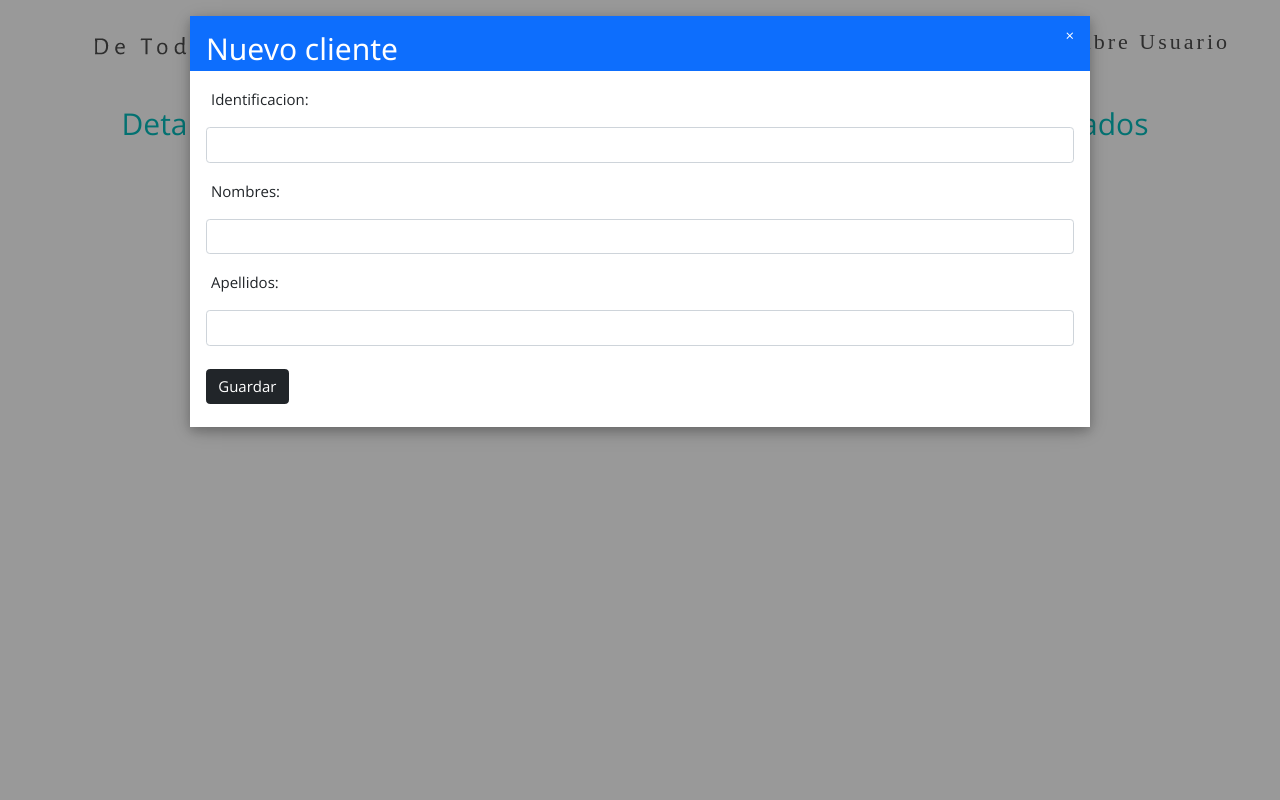
After one commit to LeinerViloria/detodosparatodos, a PHP site: page /html/manejar_clientes.php in a window 1280 px wide. The commit adds this page. Run offline with PHP 8.4, Linux system fonts and the light colour scheme.

Commit message:
Parte Leiner

```diff
--- a/contenidoHtml/cabecera_admin.php
+++ b/contenidoHtml/cabecera_admin.php
@@ -6,10 +6,12 @@
 	<title>De todos para todos</title>
 	<link href="https://fonts.googleapis.com/css?family=Open+Sans:400,600,700" rel="stylesheet">
 	<link href="https://cdn.jsdelivr.net/npm/bootstrap@5.1.1/dist/css/bootstrap.min.css" rel="stylesheet" integrity="sha384-F3w7mX95PdgyTmZZMECAngseQB83DfGTowi0iMjiWaeVhAn4FJkqJByhZMI3AhiU" crossorigin="anonymous">
+	<link rel="stylesheet" href="https://www.w3schools.com/w3css/4/w3.css">
 	<link rel="stylesheet" href="../css/normalize.css">
 	<link rel="stylesheet" href="../css/estilos.css">
 	<link rel="stylesheet" href="../css/registroVentas.css">
 	<link rel="stylesheet" href="../css/estilosCompraNueva.css">
+	<link rel="shortcut icon" href="../images/logo.PNG" type="image/x-icon">
 	<script src="../js/jquery-3.2.1.js"></script>
 	<script src="../js/script.js"></script>
 	 <!-- debajo esta el codigo que me permite poner iconos de font awesome (recuerda buscar otra api para eso) -->
@@ -19,18 +21,18 @@
 	<nav id="menu">
 		<!--Poner aqui un logo para la tienda-->
 		<div id="logo">
-			<a href="home.php"><img src="../images/logo.PNG" alt="De todos para todos" > </a>
+			<a href="./home.php"><img src="../images/logo.PNG" alt="De todos para todos" > </a>
 
 			<i class="fa fa-user-o" id="inicio"> Nombre Usuario</i>
 		</div>
 		<!-- Enlaces -->
 		<div class="justify-content-center" id="enlaces">
 				<ul>
-					<a href="ventas.php">Detalle de ventas</a>
-					<a href="registrarVenta.php">Registrar ventas</a>
-					<a href="compras.php">Comprar productos</a>
-					<a href="manejar_empleados.php">Empleados</a>
-					<a href="#">Registrar clientes</a>
+					<a href="./ventas.php">Detalle de ventas</a>
+					<a href="./registrarVenta.php">Registrar ventas</a>
+					<a href="./compras.php">Comprar productos</a>
+					<a href="./manejar_empleados.php">Empleados</a>
+					<a href="./manejar_clientes.php">Registrar clientes</a>
 				</ul>
 		</div>
 	</nav>
--- /dev/null
+++ b/contenidoHtml/modal.php
@@ -0,0 +1,144 @@
+<?php
+function modal_empleado(){
+?>
+<div class="w3-container">
+  <div id="id01" class="w3-modal" style="padding-top:16px">
+      <!--Contenido del modal-->
+    <div class="w3-modal-content w3-card-4 w3-animate-zoom">
+        <!--Cabecera del modal-->
+        <header class="w3-container w3-teal" style="background-color:#0e7a53!important">
+            <span onclick="document.getElementById('id01').style.display='none'"
+            class="w3-button w3-display-topright">&times;</span>
+            <h2 class="modal-title" id="exampleModalLabel">Nuevo empleado</h2>
+        </header>
+
+        <!--Formulario-->
+        <form action="#" method="post" id="formEmpleados">
+        <div class="w3-container">
+            <!--Cada input esta en un grupo-->
+            <div class="form-group">
+                <label for="id" class="col-form-label">Identificacion: </label>
+                <input type="text" name="id" id="id" class="form-control" required="required">
+            </div>
+            <div class="form-group">
+                <label for="nombres" class="col-form-label">Nombres: </label>
+                <input type="text" name="nombres" id="nombres" class="form-control" required="required" pattern="[a-z ]+">
+            </div>
+            <div class="form-group">
+                <label for="apellidos" class="col-form-label">Apellidos: </label>
+                <input type="text" name="apellidos" id="apellidos" class="form-control" required="required" pattern="[a-z ]+">
+            </div>
+            <div class="form-group">
+                <label for="telefono" class="col-form-label">Telefono: </label>
+                <input type="tel" name="telefono" id="telefono" class="form-control" pattern="[0-9]+" minlenght="8">
+            </div>
+            <div class="form-group">
+                <label for="email" class="col-form-label">Email: </label>
+                <input type="email" name="email" id="email" class="form-control" required="required">
+            </div>
+            <div class="form-group">
+                <label for="pass" class="col-form-label">Contraseña: </label>
+                <input type="password" name="pass" id="pass" class="form-control" required="required" minlenght="6">
+            </div>
+        </div>
+        <br>
+        <footer class="w3-container w3-white" style="align-items:right;">
+            <button type="submit" id="btn-guardar" class="btn btn-dark">Guardar</button>
+        </footer>
+        </form>
+        <br>
+    </div>
+  </div>
+</div>
+
+<div class="w3-container">
+  <div id="id02" class="w3-modal" style="padding-top:16px">
+      <!--Contenido del modal-->
+    <div class="w3-modal-content w3-card-4 w3-animate-zoom">
+        <!--Cabecera del modal-->
+        <header class="w3-container w3-teal" style="background-color:#0d6efd!important">
+            <span onclick="document.getElementById('id02').style.display='none'"
+            class="w3-button w3-display-topright">&times;</span>
+            <h2 class="modal-title" id="exampleModalLabel">Actualizar informacion de empleado</h2>
+        </header>
+
+        <!--Formulario-->
+        <form action="#" method="post" id="formEmpleados">
+        <div class="w3-container">
+            <!--Cada input esta en un grupo-->
+            <div class="form-group">
+                <label for="id" class="col-form-label">Identificacion: </label>
+                <input type="text" name="id" id="id_existente" class="form-control" required="required" readonly>
+            </div>
+            <div class="form-group">
+                <label for="nombres" class="col-form-label">Nombres: </label>
+                <input type="text" name="nombres" id="nombres" class="form-control" required="required" pattern="[a-z ]+">
+            </div>
+            <div class="form-group">
+                <label for="apellidos" class="col-form-label">Apellidos: </label>
+                <input type="text" name="apellidos" id="apellidos" class="form-control" required="required" pattern="[a-z ]+">
+            </div>
+            <div class="form-group">
+                <label for="telefono" class="col-form-label">Telefono: </label>
+                <input type="tel" name="telefono" id="telefono" class="form-control" pattern="[0-9]+" minlenght="8">
+            </div>
+            <div class="form-group">
+                <label for="email" class="col-form-label">Email: </label>
+                <input type="email" name="email" id="email" class="form-control" required="required">
+            </div>
+        </div>
+        <br>
+        <footer class="w3-container w3-white" style="align-items:right;">
+            <button type="submit" id="btn-guardar" class="btn btn-dark">Guardar</button>
+        </footer>
+        </form>
+        <br>
+    </div>
+  </div>
+</div>
+
+<?php
+}
+?>
+<?php
+function modal_cliente(){
+?>
+<div class="w3-container">
+  <div id="id01" class="w3-modal" style="padding-top:16px; display:'block'!important">
+      <!--Contenido del modal-->
+    <div class="w3-modal-content w3-card-4 w3-animate-zoom">
+        <!--Cabecera del modal-->
+        <header class="w3-container w3-teal" style="background-color:#0d6efd!important">
+            <a href="../html/home.php"><span class="w3-button w3-display-topright">&times;</span></a>
+            <h2 class="modal-title" id="exampleModalLabel">Nuevo cliente</h2>
+        </header>
+
+        <!--Formulario-->
+        <form action="#" method="post" id="formClientes">
+        <div class="w3-container">
+            <!--Cada input esta en un grupo-->
+            <div class="form-group">
+                <label for="id" class="col-form-label">Identificacion: </label>
+                <input type="text" name="id" id="id" class="form-control" required="required">
+            </div>
+            <div class="form-group">
+                <label for="nombres" class="col-form-label">Nombres: </label>
+                <input type="text" name="nombres" id="nombres" class="form-control" required="required" pattern="[a-z ]+">
+            </div>
+            <div class="form-group">
+                <label for="apellidos" class="col-form-label">Apellidos: </label>
+                <input type="text" name="apellidos" id="apellidos" class="form-control" required="required" pattern="[a-z ]+">
+            </div>
+        </div>
+        <br>
+        <footer class="w3-container w3-white" style="align-items:right;">
+            <button type="submit" id="btn-guardar" class="btn btn-dark">Guardar</button>
+        </footer>
+        </form>
+        <br>
+    </div>
+  </div>
+</div>
+<?php
+}
+?>
--- a/css/estilos.css
+++ b/css/estilos.css
@@ -9,7 +9,8 @@ h1{
 }
 
 body{
-	background: #e3edf9;
+	/*background: #e3edf9;*/
+	background-color: white;
 	font-family: 'Open Sans', sans-serif;
 }
 
--- /dev/null
+++ b/html/manejar_clientes.php
@@ -0,0 +1,16 @@
+<?php
+	require_once '../contenidoHtml/cabecera_admin.php'; //Esto es lo que ve el administrador
+?>
+
+<?php
+    require '../contenidoHtml/modal.php';
+    modal_cliente();
+?>
+
+<script>
+    document.getElementById('id01').style.display='block';
+</script>
+
+<?php
+	require_once '../contenidoHtml/pie_pagina.php'
+?>
```
Also changed, not shown: contenidoHtml/cabecera_vendedor.php (+5 -4 lines), html/manejar_empleados.php (+43 -11 lines).
